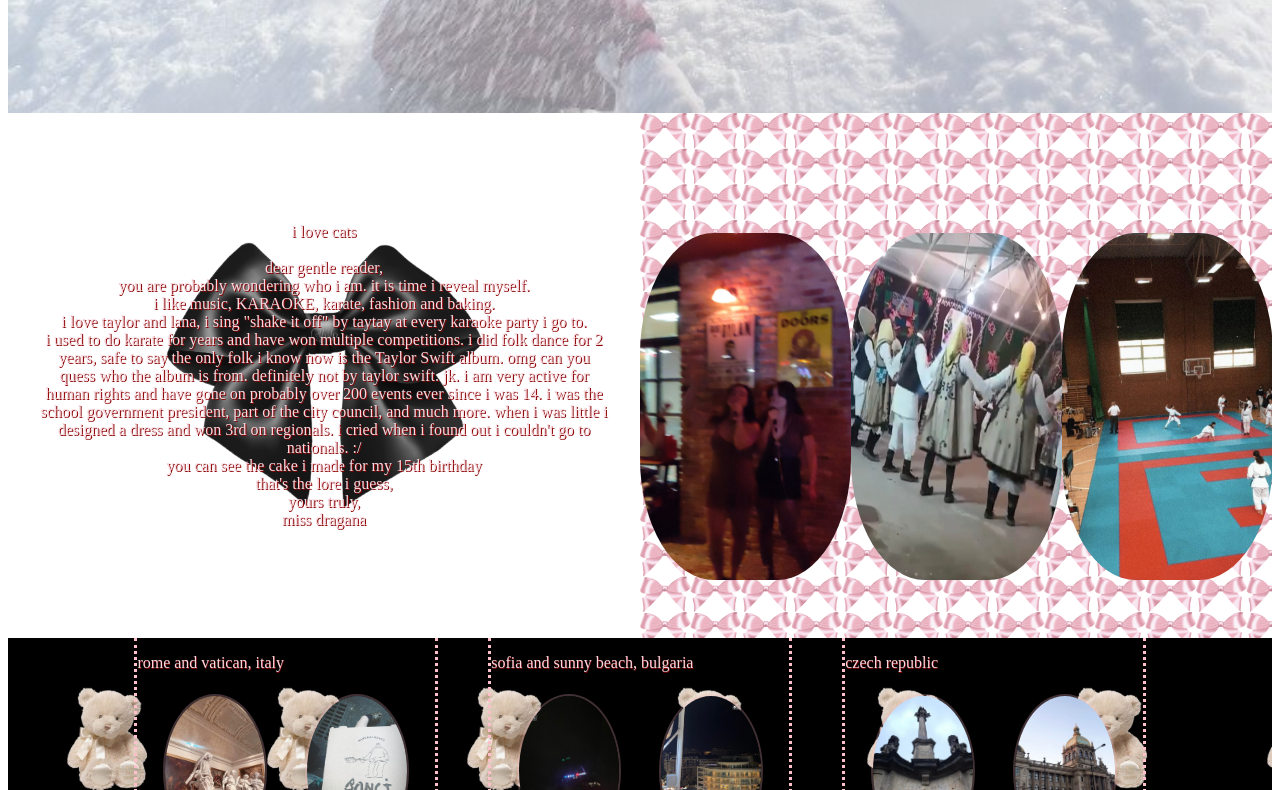
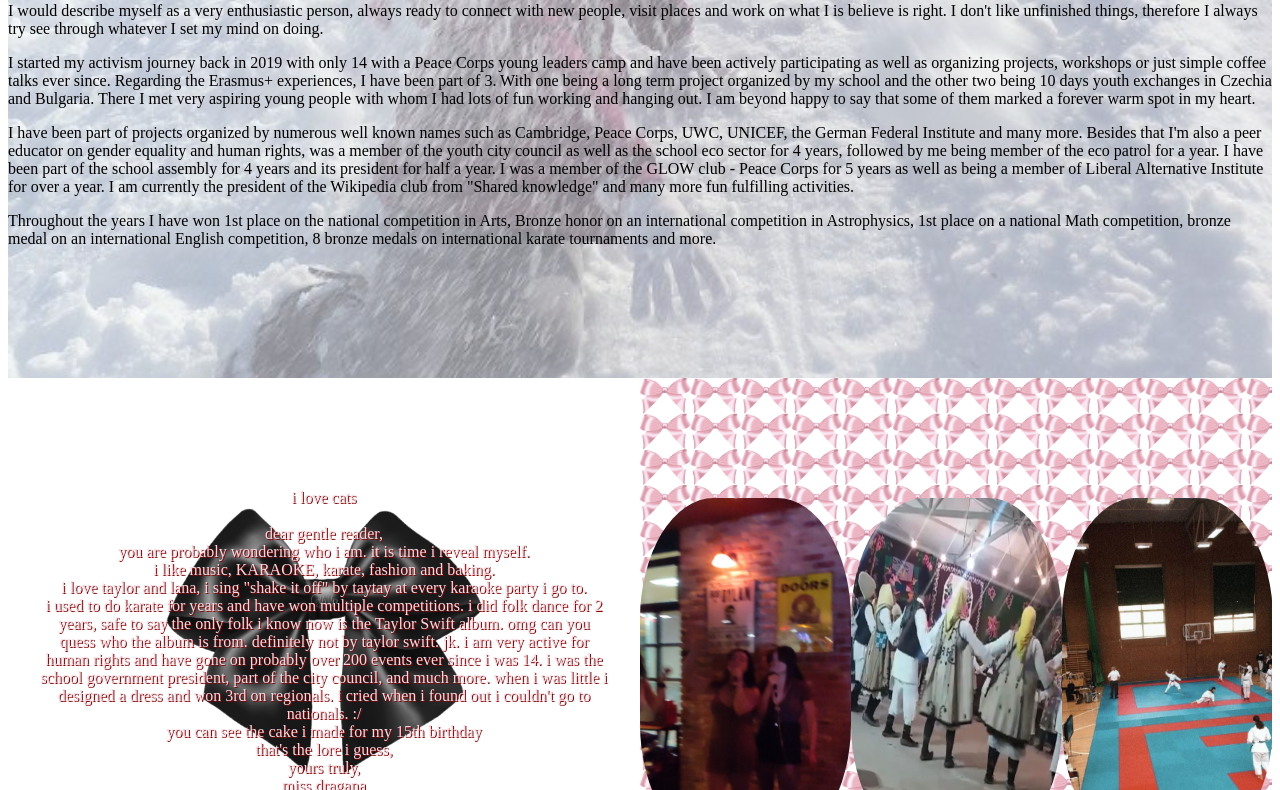
Before and after one commit to arara16/niseva-dragana, a plain HTML site: page index.html in a window 1280 px wide. Shown: the part 482-1272 px from the top of the page. Drawn offline with nearby package versions, Linux system fonts and the light colour scheme.

Commit message:
Update index.html

```diff
--- a/index.html
+++ b/index.html
@@ -23,6 +23,19 @@
     <p>WELCOME TO</p>
     <p>DRAGANA'S</p>
     <p>WORLD</p>
+        <div id="1.1">
+        <p>
+            I would describe myself as a very enthusiastic person, always ready to connect with new people, visit places and work on what I is believe is right. I don't like unfinished things, therefore I always try see through whatever I set my mind on doing.
+        </p>
+        <p>
+            I started my activism journey back in 2019 with only 14 with a Peace Corps young leaders camp and have been actively participating as well as organizing projects, workshops or just simple coffee talks ever since. Regarding the Erasmus+ experiences, I have been part of 3. With one being a long term project organized by my school and the other two being 10 days youth exchanges in Czechia and Bulgaria. There I met very aspiring young people with whom I had lots of fun working and hanging out. I am beyond happy to say that some of them marked a forever warm spot in my heart.
+        <p>
+            I have been part of projects organized by numerous well known names such as Cambridge, Peace Corps, UWC, UNICEF, the German Federal Institute and many more. Besides that I'm also a peer educator on gender equality and human rights, was a member of the youth city council as well as the school eco sector for 4 years, followed by me being member of the eco patrol for a year. I have been part of the school assembly for 4 years and its president for half a year. I was a member of the GLOW club - Peace Corps for 5 years as well as being a member of Liberal Alternative Institute for over a year. I am currently the president of the Wikipedia club from "Shared knowledge" and many more fun fulfilling activities.
+        </p>
+        <p>
+            Throughout the years I have won 1st place on the national competition in Arts, Bronze honor on an international competition in Astrophysics, 1st place on a national Math competition, bronze medal on an international English competition, 8 bronze medals on international karate tournaments and more.
+        </p>
+    </div>
 </div>
 
 <div id="2">
```
